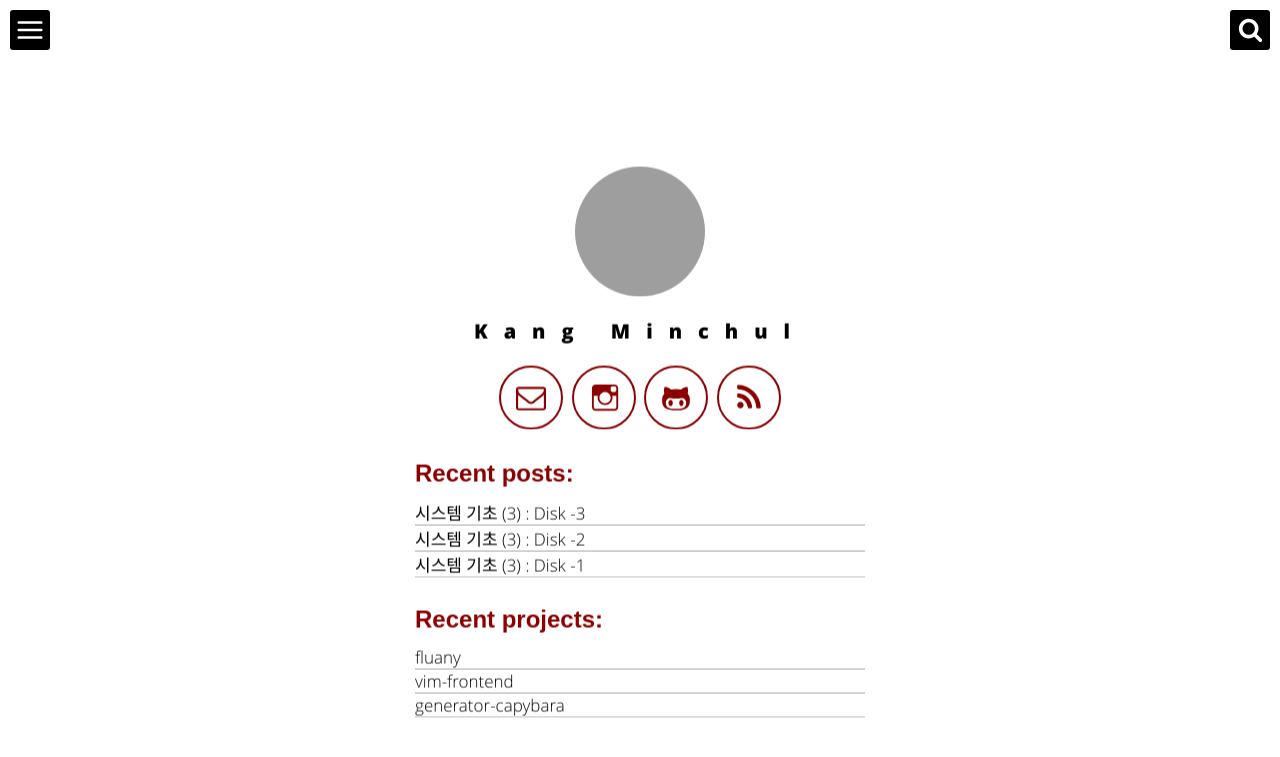
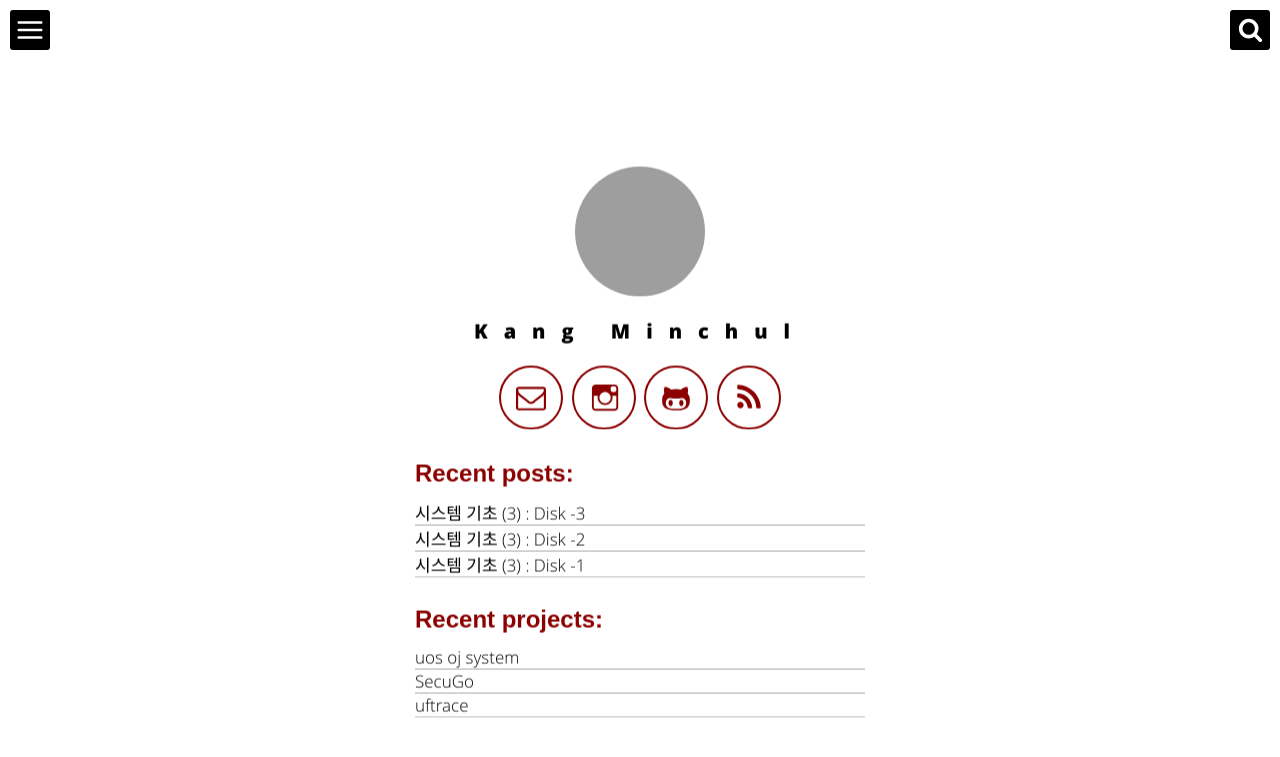
Before and after one commit to JJooJJoo83/kangtegong.github.io, a Jekyll site: the page built from index.html, in a window 1280 px wide. Shown: the top 757 px of the page. Built offline with Jekyll 4.4.1, drawn with Linux system fonts in a browser that asks for light colours; grey boxes are pictures that could not be loaded.

Commit message:
front page projects

```diff
--- a/_config.yml
+++ b/_config.yml
@@ -58,12 +58,12 @@ links:
 
 # projects in header index
 projects:
-  - name: fluany
-    url: https://github.com/fluany/fluany
-  - name: vim-frontend
-    url: https://github.com/victorvoid/vim-frontend
-  - name: generator-capybara
-    url: https://github.com/victorvoid/generator-capybara
+  - name: uos oj system
+    url: https://github.com/kangtegong/oj-project
+  - name: SecuGo
+    url: https://github.com/beomps/SecuGo
+  - name: uftrace
+    url: https://github.com/namhyung/uftrace/
 
 # exclude my node related stuff
 exclude: ['package.json', 'src', 'node_modules']
```
Also changed, not shown: assets/img/icons/favicon.ico (added).
